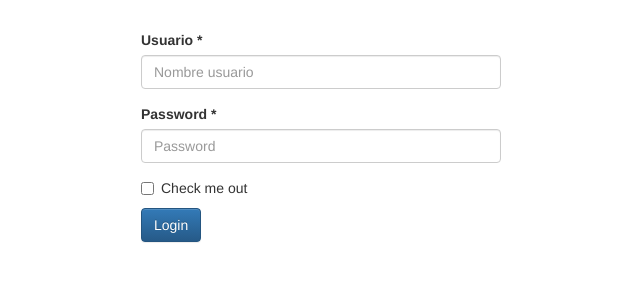
After one commit to arjonatorres/fa, a PHP site: page /login.php in a window 1280 px wide. The commit adds this page. Shown: the top 300 px of the page, without its empty margins (319-959 px from the left). Run offline with PHP 8.4, Linux system fonts and the light colour scheme; some libraries are stand-ins or nearby versions.

Commit message:
Ya loguea pero faltan cosas

```diff
--- a/auxiliar.php
+++ b/auxiliar.php
@@ -275,3 +275,43 @@ function generos($pdo): array
     return $pdo->query('SELECT *
                           FROM generos')->fetchAll();
 }
+
+function comprobarUsuario(string $usuario, array &$error): void
+{
+    if ($usuario === '') {
+        $error[] = 'El usuario es obligatorio';
+        return;
+    }
+    if (mb_strlen($usuario) > 255) {
+        $error[] = 'El usuario es demasiado largo';
+    }
+    if (mb_strpos($usuario, ' ') !== false) {
+        $error[] = 'El usuario no puede contener espacios';
+    }
+}
+
+function comprobarPassword(string $password, array &$error): void
+{
+    if ($password === '') {
+        $error[] = 'La contraseña es obligatoria';
+    }
+}
+
+function buscarUsuario(string $usuario, string $password, array &$error): array
+{
+    $pdo = conectar();
+    $sent = $pdo->prepare('SELECT *
+                     FROM usuarios
+                    WHERE usuario = :usuario');
+    $sent->execute(['usuario' => $usuario]);
+    $fila = $sent->fetch();
+    if (empty($fila)) {
+        $error[] = 'El usuario no existe';
+        throw new Exception;
+    }
+    if (!password_verify($password, $fila['password'])) {
+        $error[] = 'La contraseña no coincide';
+        throw new Exception;
+    }
+    return $fila;
+}
--- a/index.php
+++ b/index.php
@@ -29,6 +29,11 @@
         require 'auxiliar.php';
         ?>
         <div class="container">
+            <div class="row">
+                <div class="col-md-offset-10 col-md-2">
+                    <a class="btn btn-info" href="login.php">Login</a>
+                </div>
+            </div>
             <?php if (isset($_SESSION['mensaje'])): ?>
                 <div class="row">
                     <div class="alert alert-success alert-dismissible" role="alert">
--- /dev/null
+++ b/login.php
@@ -0,0 +1,73 @@
+<?php session_start() ?>
+<!DOCTYPE html>
+<html>
+    <head>
+        <meta charset="utf-8">
+        <meta http-equiv="X-UA-Compatible" content="IE=edge">
+        <meta name="viewport" content="width=device-width, initial-scale=1">
+        <link rel="stylesheet" href="https://maxcdn.bootstrapcdn.com/bootstrap/3.3.7/css/bootstrap.min.css" integrity="sha384-BVYiiSIFeK1dGmJRAkycuHAHRg32OmUcww7on3RYdg4Va+PmSTsz/K68vbdEjh4u" crossorigin="anonymous">
+        <link rel="stylesheet" href="https://maxcdn.bootstrapcdn.com/bootstrap/3.3.7/css/bootstrap-theme.min.css" integrity="sha384-rHyoN1iRsVXV4nD0JutlnGaslCJuC7uwjduW9SVrLvRYooPp2bWYgmgJQIXwl/Sp" crossorigin="anonymous">
+        <title>Login</title>
+        <style>
+            .row{
+                margin-top: 30px;
+            }
+        </style>
+    </head>
+    <body>
+        <div class="container">
+            <div class="row">
+        <?php
+        require 'auxiliar.php';
+        $usuario = trim(filter_input(INPUT_POST, 'usuario'));
+        $password = trim(filter_input(INPUT_POST, 'password'));
+
+        if (!empty($_POST)) {
+            $error = [];
+            try {
+                comprobarUsuario($usuario, $error);
+                comprobarPassword($password, $error);
+                comprobarErrores($error);
+                $fila = buscarUsuario($usuario, $password, $error);
+                $_SESSION['usuario'] = [
+                    'id' => $fila['id'],
+                    'nombre' => $fila['nombre'],
+                ];
+                Header('Location: index.php');
+            } catch (Exception $e) {
+                mostrarErrores($error);
+            }
+        }
+        ?>
+
+                <div class="col-md-offset-4 col-md-4">
+                    <form action="login.php" method="post">
+                        <div class="form-group">
+                            <label for="usuario">Usuario *</label>
+                            <input type="text" class="form-control"
+                                id="usuario"
+                                placeholder="Nombre usuario"
+                                name="usuario"
+                                value="<?= h($usuario) ?>">
+                        </div>
+                        <div class="form-group">
+                            <label for="password">Password *</label>
+                            <input type="password" class="form-control"
+                                name="password"
+                                id="password"
+                                placeholder="Password">
+                        </div>
+                        <div class="checkbox">
+                            <label>
+                              <input type="checkbox"> Check me out
+                            </label>
+                        </div>
+                        <button type="submit" class="btn btn-primary">Login</button>
+                    </form>
+                </div>
+            </div>
+        </div>
+        <script src="https://ajax.googleapis.com/ajax/libs/jquery/1.12.4/jquery.min.js"></script>
+        <script src="https://maxcdn.bootstrapcdn.com/bootstrap/3.3.7/js/bootstrap.min.js" integrity="sha384-Tc5IQib027qvyjSMfHjOMaLkfuWVxZxUPnCJA7l2mCWNIpG9mGCD8wGNIcPD7Txa" crossorigin="anonymous"></script>
+    </body>
+</html>
```
Also changed, not shown: db/fa.sql (+15 -0 lines).
